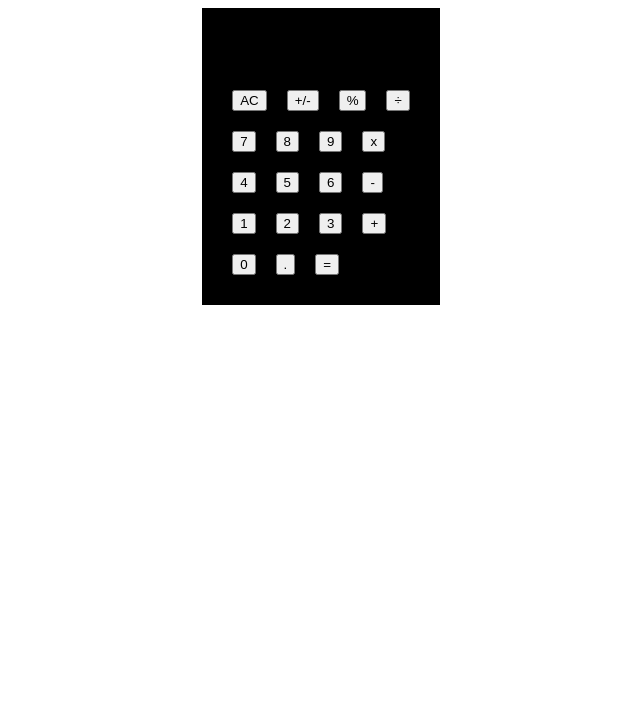
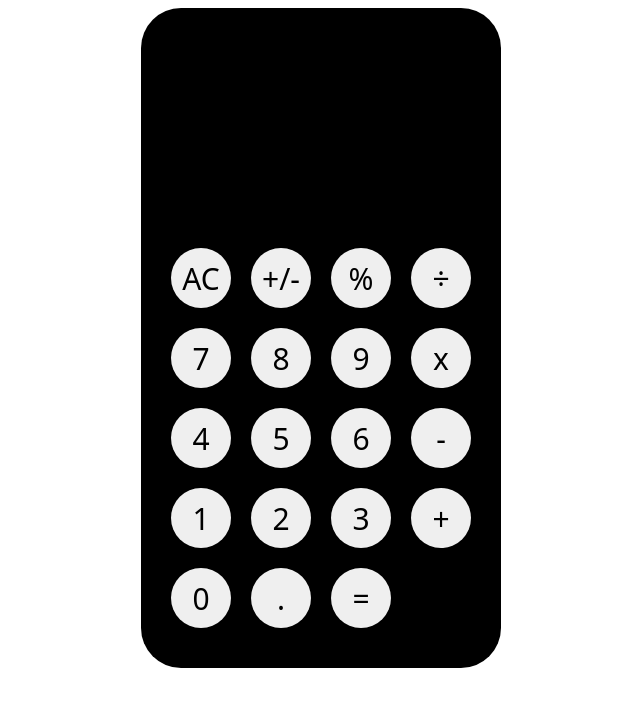
Before and after one commit to mipacn/calculator, a plain HTML site: page index.html in a window 1280 px wide. Shown: the whole page, without its empty margins (319-959 px from the left). Drawn offline with Linux system fonts and the light colour scheme.

Commit message:
base css model

```diff
--- a/index.html
+++ b/index.html
@@ -12,36 +12,38 @@
         <div class="result">
             <p></p>
         </div>
-        <div class="1row">
+        <div class="b-container">
+            <div class="row1">
                 <button class="clear">AC</button>
                 <button class="change">+/-</button>
                 <button class="perc">%</button>
                 <button class="divide">÷</button>
             </div>
-        <div class="2row">
+            <div class="row2">
                 <button class="seven">7</button>
                 <button class="eight">8</button>
                 <button class="nine">9</button>
                 <button class="multiply">x</button>
             </div>
-        <div class="3row">
+            <div class="row3">
                 <button class="four">4</button>
                 <button class="five">5</button>
                 <button class="six">6</button>
                 <button class="substract">-</button>
             </div>
-        <div class="4row">
+            <div class="row4">
                 <button class="one">1</button>
                 <button class="two">2</button>
                 <button class="three">3</button>
                 <button class="add">+</button>
             </div>
-        <div class="5row">
+            <div class="row5">
                 <button class="zero">0</button>
                 <button class="period">.</button>
                 <button class="equal">=</button>
             </div>
         </div>
+    </div>
 
 </body>
 </html>
--- a/styles.css
+++ b/styles.css
@@ -1,12 +1,26 @@
-div {
+.result {
+    display: flex;
+}
+
+.b-container {
+    display: flex;
+    flex-direction: column;
+    justify-content: end;
+}
+
+.row1, .row2, .row3, .row4, .row5 {
     display: flex;
     gap: 20px
 }
 
 .phone {
+    display: flex;
     flex-direction: column;
     background-color: black;
-    padding: 30px  ;
+    padding: 30px;
+    border-radius: 40px;
+    height: 600px;
+    width: 300px;
 }
 
 body {
@@ -17,4 +31,22 @@ body {
 p {
     color: white;
     margin-left: auto;
+    margin-top: 100px;
+    height: 40px;
+    font-size: 30px;
+    margin-bottom: 60px;
 }
+
+button {
+    margin: 10px 0px;
+    border: 0px;
+    border-radius: 100%;
+    height: 60px;
+    width: 60px;
+    font-size: 30px;
+}
+
+
+p, button {
+    font-family: system-ui, -apple-system, BlinkMacSystemFont, 'Segoe UI', Roboto, Oxygen, Ubuntu, Cantarell, 'Open Sans', 'Helvetica Neue', sans-serif;
+}
```
Lines whose indentation alone changed are shown as unchanged.
